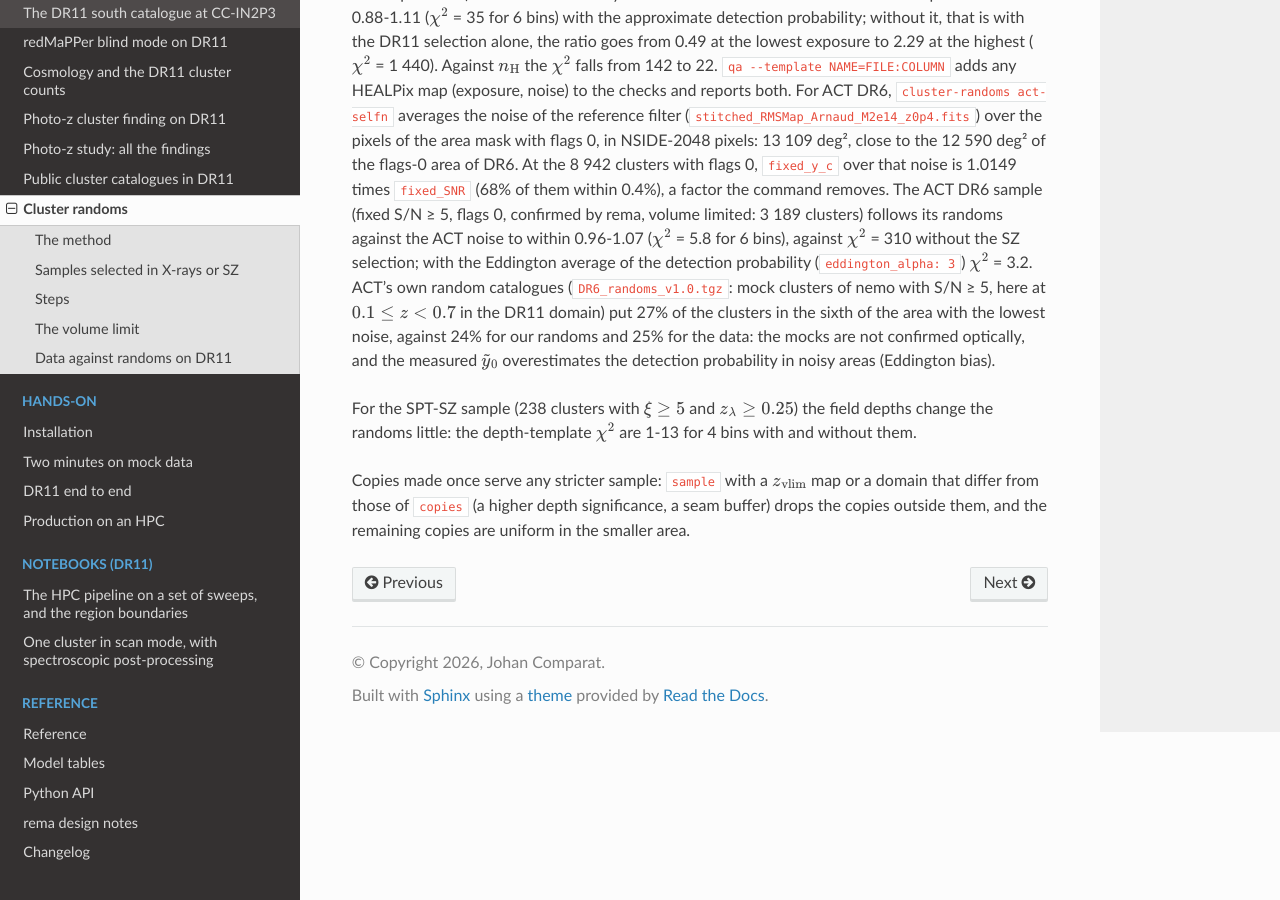
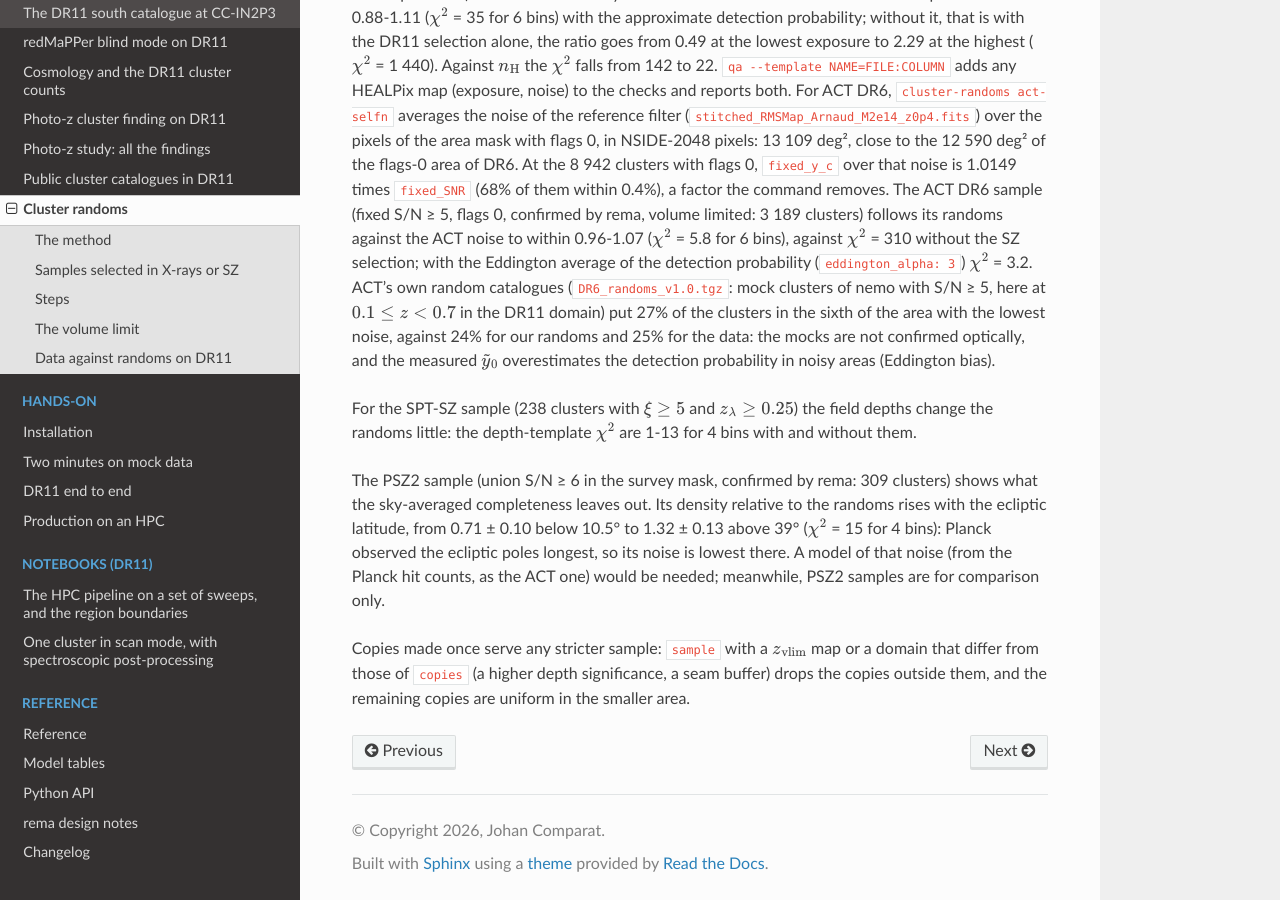
Before and after one commit to JohanComparat/rema-jax, a Sphinx documentation site: the page built from docs/cluster_randoms.rst, in a window 1280 px wide and 900 px high, scrolled down 3612 px. Built offline with Sphinx 7.4.7 and the Read the Docs theme 3.1.0, drawn with Linux system fonts in a browser that asks for light colours; pages that are not in the unit, such as notebooks, are missing from menus.

Commit message:
docs cluster_randoms: the PSZ2 sample against the ecliptic latitude

```diff
--- a/docs/cluster_randoms.rst
+++ b/docs/cluster_randoms.rst
@@ -155,4 +155,8 @@ ACT's own random catalogues (``DR6_randoms_v1.0.tgz``: mock clusters of nemo wit
 
 For the SPT-SZ sample (238 clusters with :math:`\xi \geq 5` and :math:`z_\lambda \geq 0.25`) the field depths change the randoms little: the depth-template :math:`\chi^2` are 1-13 for 4 bins with and without them.
 
+The PSZ2 sample (union S/N ≥ 6 in the survey mask, confirmed by rema: 309 clusters) shows what the sky-averaged completeness leaves out.
+Its density relative to the randoms rises with the ecliptic latitude, from 0.71 ± 0.10 below 10.5° to 1.32 ± 0.13 above 39° (:math:`\chi^2` = 15 for 4 bins): Planck observed the ecliptic poles longest, so its noise is lowest there.
+A model of that noise (from the Planck hit counts, as the ACT one) would be needed; meanwhile, PSZ2 samples are for comparison only.
+
 Copies made once serve any stricter sample: ``sample`` with a :math:`z_{\rm vlim}` map or a domain that differ from those of ``copies`` (a higher depth significance, a seam buffer) drops the copies outside them, and the remaining copies are uniform in the smaller area.
```
